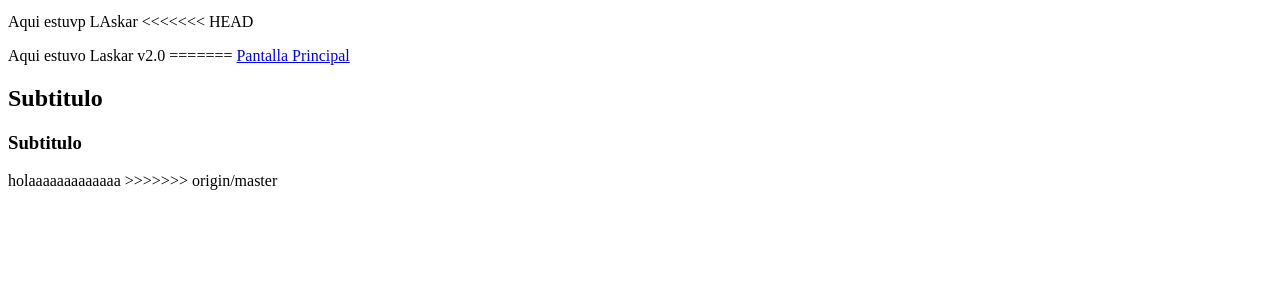
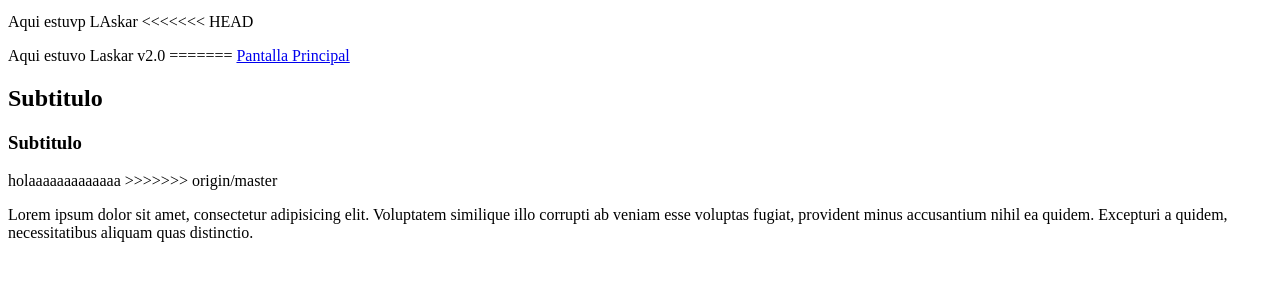
Before and after one commit to liquisbert/SJ_Git_Eval, a plain HTML site: page index.html in a window 1280 px wide. Shown: the part 119-400 px from the top of the page. Drawn offline with Linux system fonts and the light colour scheme.

Commit message:
Commit no se cuanto

```diff
--- a/index.html
+++ b/index.html
@@ -18,5 +18,7 @@
 <h3>Subtitulo</h3>
 holaaaaaaaaaaaaa
 >>>>>>> origin/master
+<p>Lorem ipsum dolor sit amet, consectetur adipisicing elit. Voluptatem similique illo corrupti ab veniam esse voluptas fugiat, provident minus accusantium nihil ea quidem. Excepturi a quidem, necessitatibus aliquam quas distinctio.</p>
+
 </body>
 </html>
```
